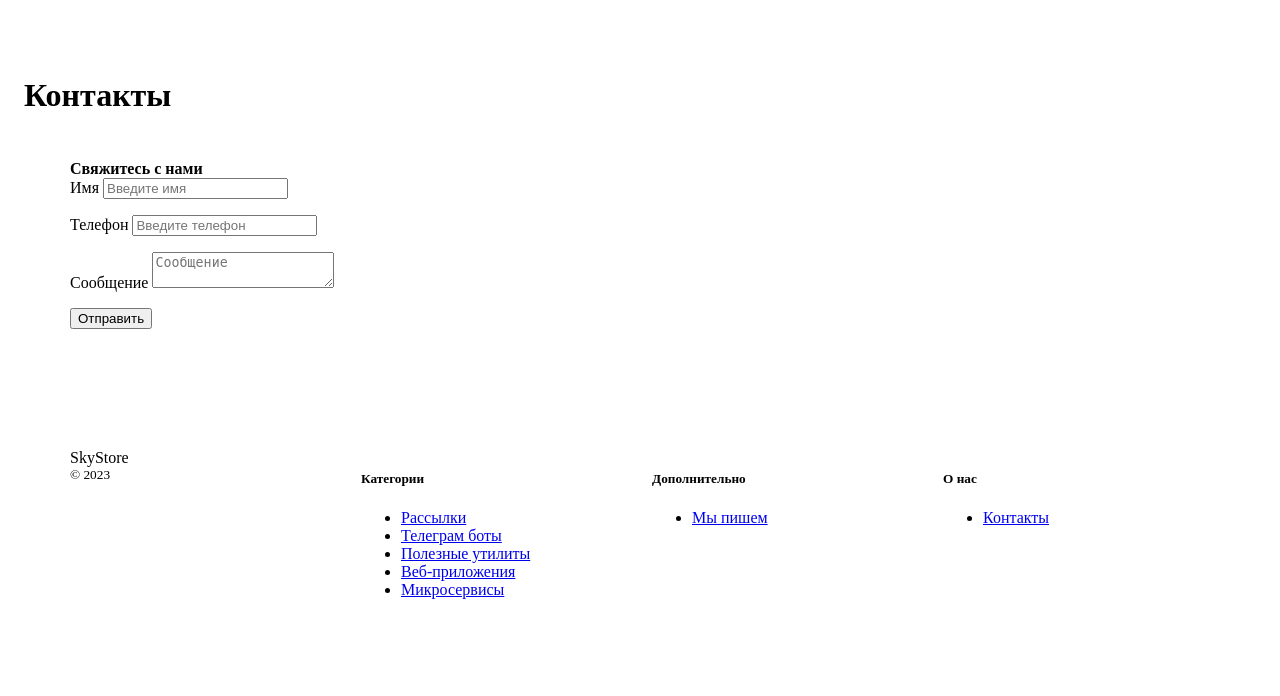
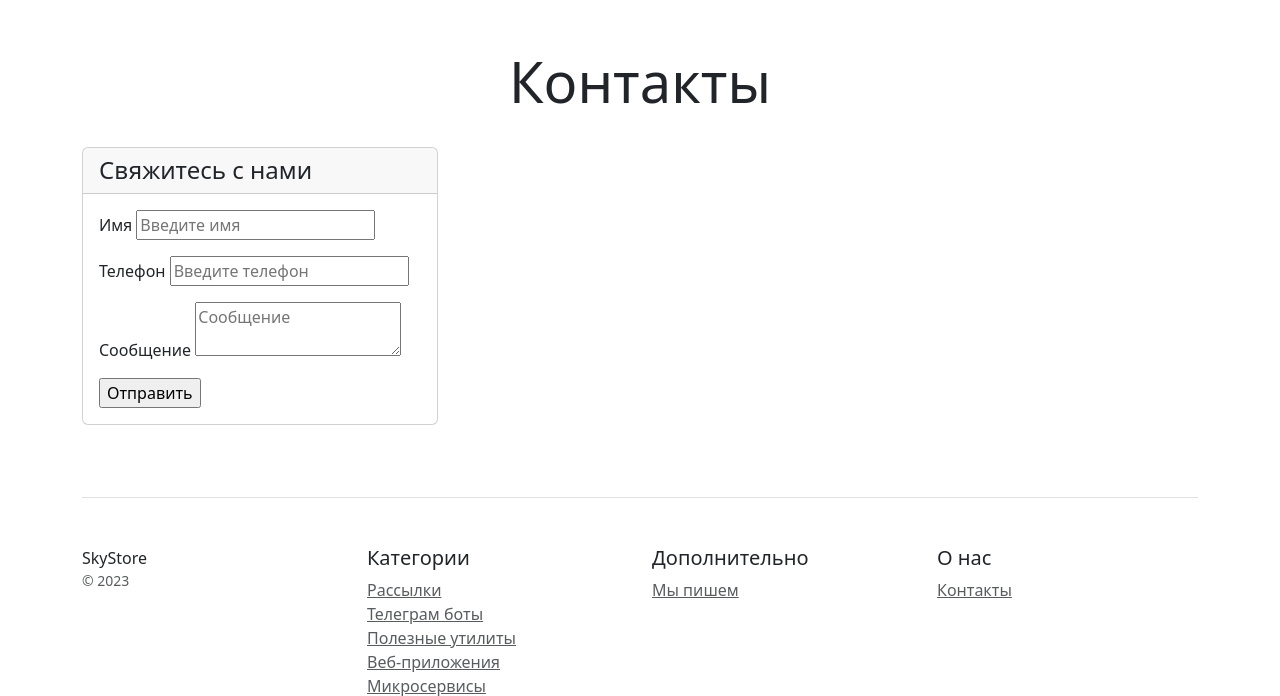
Before and after one commit to ValentinaGuryanova/Django_project, a Django app: page /contacts/ in a window 1280 px wide. Shown: the top 696 px of the page. Run offline with Django 4.2, Linux system fonts and the light colour scheme; some libraries are stand-ins or nearby versions.

Commit message:
Подключение стилей

```diff
--- a/catalog/templates/catalog/contacts.html
+++ b/catalog/templates/catalog/contacts.html
@@ -4,7 +4,8 @@
     <meta charset="utf-8">
     <meta name="viewport" content="width=device-width, initial-scale=1">
     <title>Skystore</title>
-    <link href="/static/css/bootstrap.min.css" rel="stylesheet">
+    {% load static %}
+    <link href="https://cdn.jsdelivr.net/npm/bootstrap@5.3.2/dist/css/bootstrap.min.css" rel="stylesheet" integrity="sha384-T3c6CoIi6uLrA9TneNEoa7RxnatzjcDSCmG1MXxSR1GAsXEV/Dwwykc2MPK8M2HN" crossorigin="anonymous">
 </head>
 <body>
 
@@ -14,7 +15,7 @@
 
 <div class="container">
     <div class="row text-start">
-        <div class="col-lg-3 col-md-6 col-sm-12">
+        <div class="col-lg-4 col-md-6 col-sm-12">
             <div class="card mb-4 box-shadow">
                 <div class="card-header">
                     <h4 class="my-0 font-weight-normal">Свяжитесь с нами</h4>
@@ -27,12 +28,16 @@
                             <input type="text" name="name" placeholder="Введите имя" /><br>
                         </div>
                             <p></p>
+                        <div class="mb-12">
                             <label for="phone">Телефон</label>
                             <input type="text" name="phone" placeholder="Введите телефон" /><br>
+                        </div>
                             <p></p>
+                        <div class="mb-12">
                             <label for="message">Сообщение</label>
                             <textarea name="message" placeholder="Сообщение" ></textarea><br>
-                            <p></p>
+                        </div>
+                        <p></p>
                             <input type="submit" value="Отправить" />
                     </form>
                 </div>
--- a/catalog/templates/catalog/home.html
+++ b/catalog/templates/catalog/home.html
@@ -1,10 +1,12 @@
 <!doctype html>
 <html lang="en">
 <head>
+    {% load static %}
     <meta charset="utf-8">
     <meta name="viewport" content="width=device-width, initial-scale=1">
     <title>Skystore</title>
-    <link href="/static/css/bootstrap.min.css" rel="stylesheet">
+    {% load static %}
+    <link href="https://cdn.jsdelivr.net/npm/bootstrap@5.3.2/dist/css/bootstrap.min.css" rel="stylesheet" integrity="sha384-T3c6CoIi6uLrA9TneNEoa7RxnatzjcDSCmG1MXxSR1GAsXEV/Dwwykc2MPK8M2HN" crossorigin="anonymous">
 </head>
 <body>
 <div class="d-flex flex-column flex-md-row align-items-center p-3 px-md-4 mb-3 bg-white border-bottom box-shadow">
@@ -75,5 +77,6 @@
 </div>
 
 <script src="/static/js/bootstrap.bundle.min.js"></script>
+<script type="text/javascript" src="/static/catalog/js/bootstrap.bundle.min.js"></script>
 </body>
 </html>
```
